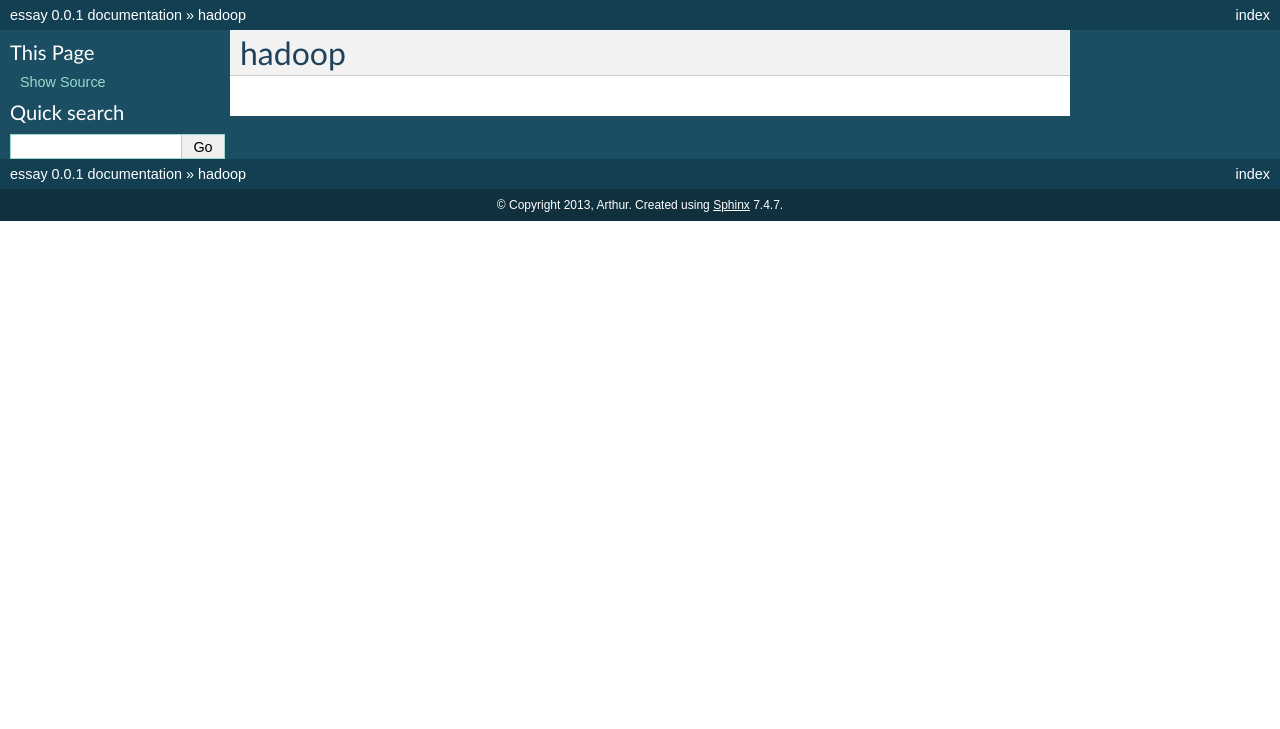
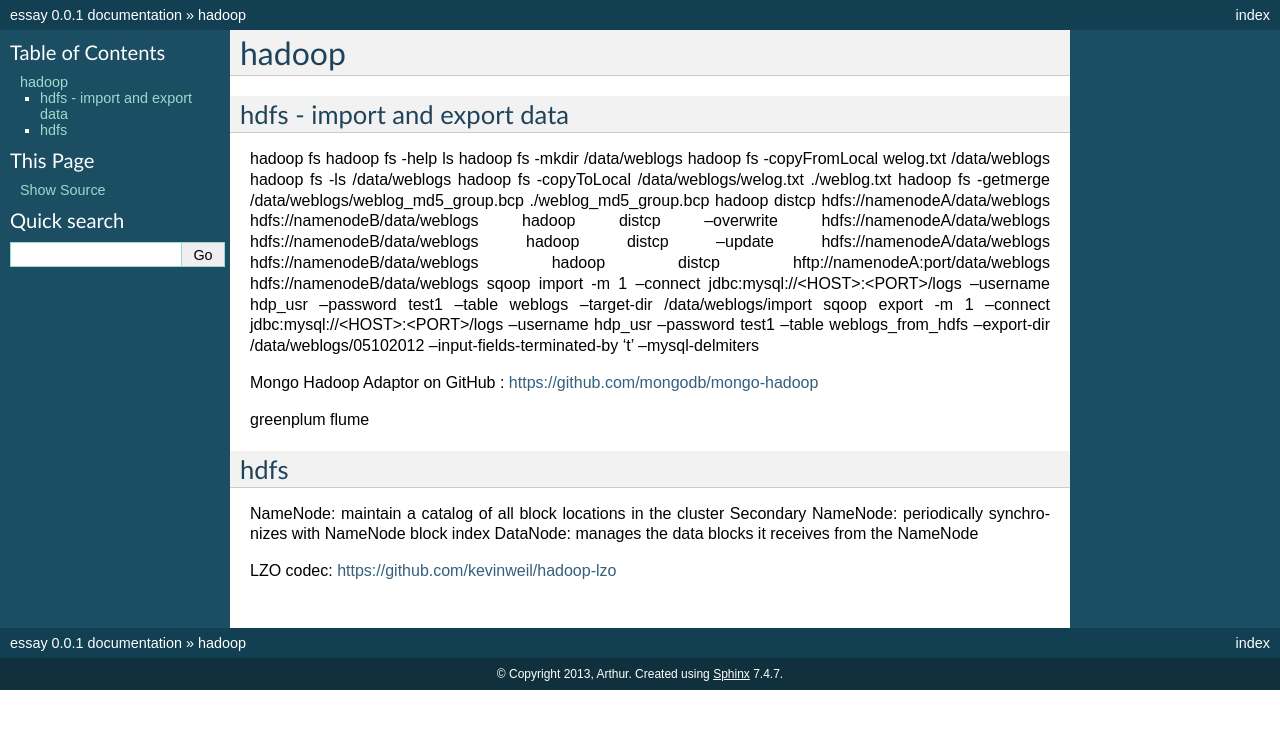
Before and after one commit to largetalk/newdatum, a Sphinx documentation site: the page built from docs/source/201412/hadoop.rst, in a window 1280 px wide. Shown: the top 729 px of the page. Built offline with Sphinx 7.4.7, drawn with Linux system fonts in a browser that asks for light colours; formulas are drawn with MathJax 3.

Commit message:
add hadoop

```diff
--- a/docs/source/201412/hadoop.rst
+++ b/docs/source/201412/hadoop.rst
@@ -1,3 +1,34 @@
 ======================
 hadoop
 ======================
+
+hdfs - import and export data
+====================================
+
+hadoop fs
+hadoop fs -help ls
+hadoop fs -mkdir /data/weblogs
+hadoop fs -copyFromLocal welog.txt /data/weblogs
+hadoop fs -ls /data/weblogs
+hadoop fs -copyToLocal /data/weblogs/welog.txt ./weblog.txt
+hadoop fs -getmerge /data/weblogs/weblog_md5_group.bcp ./weblog_md5_group.bcp
+hadoop distcp hdfs://namenodeA/data/weblogs hdfs://namenodeB/data/weblogs
+hadoop distcp –overwrite hdfs://namenodeA/data/weblogs hdfs://namenodeB/data/weblogs
+hadoop distcp –update hdfs://namenodeA/data/weblogs hdfs://namenodeB/data/weblogs
+hadoop distcp hftp://namenodeA:port/data/weblogs hdfs://namenodeB/data/weblogs
+sqoop import -m 1 --connect jdbc:mysql://<HOST>:<PORT>/logs --username hdp_usr --password test1 --table weblogs --target-dir /data/weblogs/import
+sqoop export -m 1 --connect jdbc:mysql://<HOST>:<PORT>/logs --username hdp_usr --password test1 --table weblogs_from_hdfs --export-dir /data/weblogs/05102012 --input-fields-terminated-by '\t' --mysql-delmiters
+
+Mongo Hadoop Adaptor on GitHub : https://github.com/mongodb/mongo-hadoop
+
+greenplum
+flume
+
+hdfs
+========================================
+
+NameNode: maintain a catalog of all block locations in the cluster
+Secondary NameNode: periodically synchronizes with NameNode block index
+DataNode: manages the data blocks it receives from the NameNode
+
+LZO codec: https://github.com/kevinweil/hadoop-lzo
```
